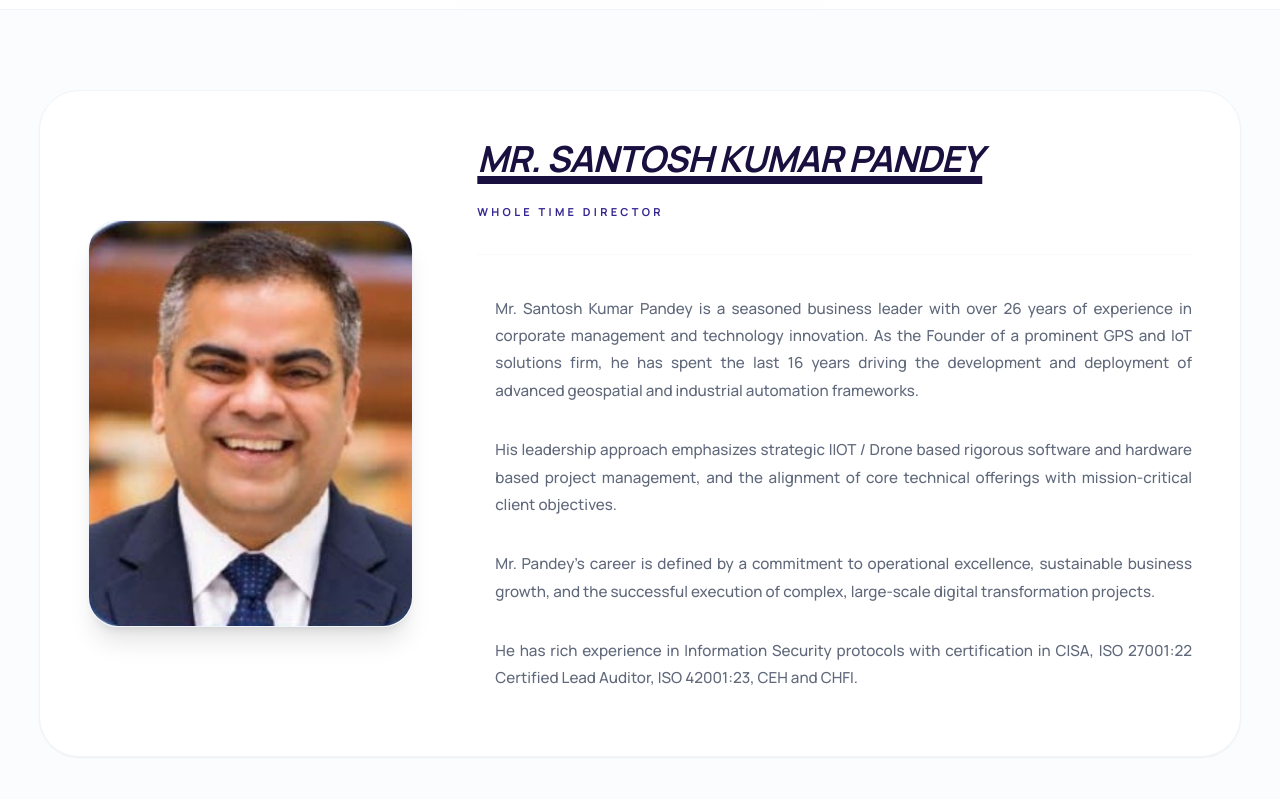
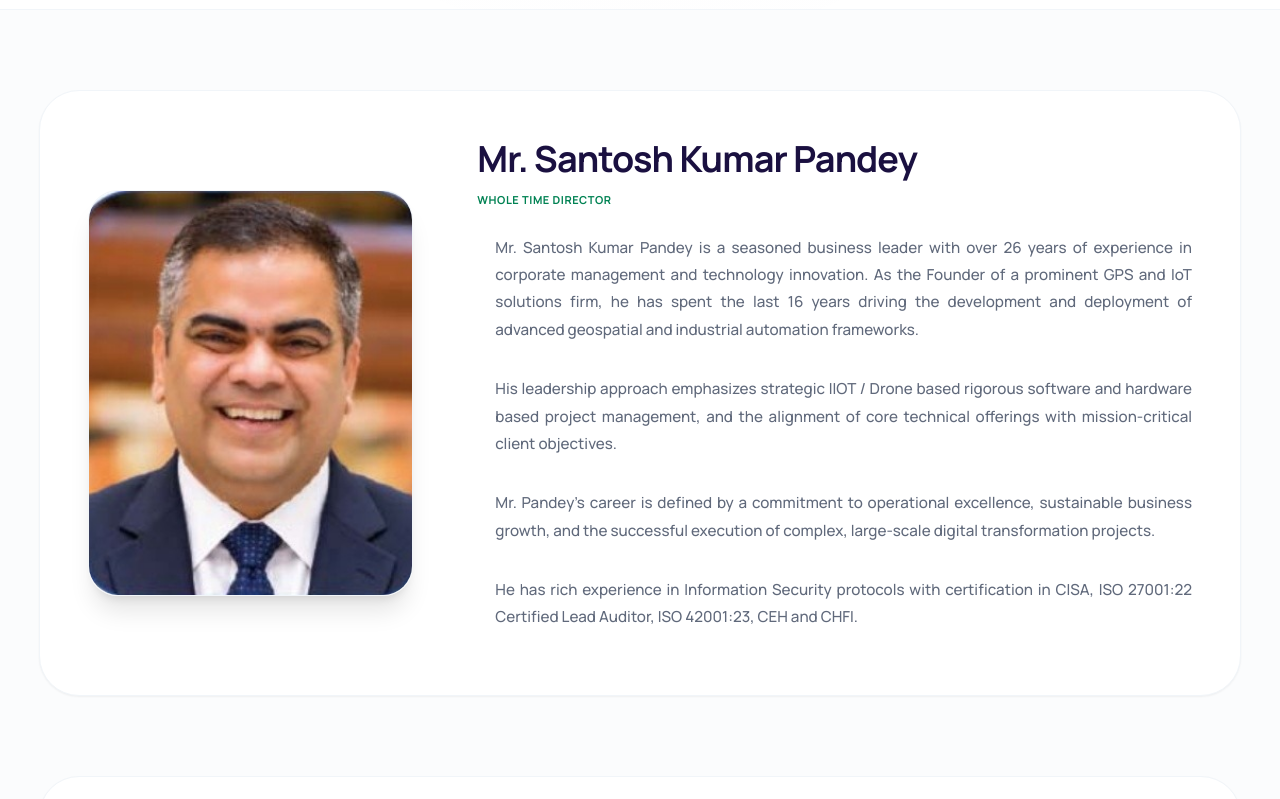
Before and after one commit to vinayjaisval/aaawebsite, a React (Vite) app: page /investors/board in a window 1280 px wide. Shown: the part 580-1379 px from the top of the page. Built offline with nearby package versions, Linux system fonts and the light colour scheme.

Commit message:
fix:updated the styling in directors page

```diff
--- a/src/pages/BoardCommittees.tsx
+++ b/src/pages/BoardCommittees.tsx
@@ -147,7 +147,7 @@ export default function BoardCommittees() {
                                 <td className="px-5 py-4 text-[0.95rem] font-bold text-[#1A1040] border border-[#DEE2E6]">
                                   {member.name}
                                 </td>
-                                <td className="px-5 py-4 text-[0.95rem] font-medium text-[#60697B] border border-[#DEE2E6] leading-relaxed">
+                                <td className="px-5 py-4 text-[0.95rem] font-bold text-[#008253] border border-[#DEE2E6] leading-relaxed">
                                   {member.nature}
                                 </td>
                               </tr>
--- a/src/pages/BoardOfDirectors.tsx
+++ b/src/pages/BoardOfDirectors.tsx
@@ -52,7 +52,7 @@ const boardMembers = [
     role: "Independent Director",
     image: "/images/premendra-singh-rajput.jpg",
     bullets: [
-      "Mr Premendra Rajput joins the Board of Directors bringing over 24 years of extensive IT industry experience, specializing in global program management, delivery governance, and enterprise digital transformation.",
+      "Mr. Premendra Singh Rajput joins the Board of Directors bringing over 24 years of extensive IT industry experience, specializing in global program management, delivery governance, and enterprise digital transformation.",
       "His deep expertise in managing highly complex, data-intensive IT infrastructures helps the Company for overseeing its cyber audit and strategic risk management initiatives.",
       "He is also experienced in the global delivery and governance of critical data and marketing platforms.",
       "His comprehensive understanding of enterprise IT architectures, combined with his proven track record in risk identification, cross-functional team collaboration, and strict contract management, makes him an exceptional asset in shaping our board's cyber audit strategies and compliance frameworks."
@@ -126,14 +126,14 @@ export default function BoardOfDirectors() {
                   </div>
 
                   <div className={`md:col-span-8 flex flex-col justify-center ${idx % 2 === 0 ? "md:order-2" : "md:order-1"}`}>
-                    <h2 className="text-2xl md:text-3xl lg:text-4xl font-extrabold text-[#1A1040] tracking-tight leading-tight uppercase italic underline decoration-aaa-primary/10 decoration-8 underline-offset-4 mb-6 group-hover:text-aaa-primary transition-colors">
+                    <h2 className="text-2xl md:text-3xl lg:text-4xl font-bold text-[#1A1040] tracking-tight leading-tight mb-3">
                       {member.name}
                     </h2>
-                    <p className="text-aaa-primary font-extrabold text-[11px] uppercase tracking-[0.3em] mb-8 border-b border-slate-50 pb-8">
+                    <p className="text-[#008253] font-bold text-[11px] uppercase tracking-wider mb-6">
                       {member.role}
                     </p>
 
-                    <div className="space-y-4 pt-2">
+                    <div className="space-y-4">
                       {member.bullets.map((item, i) => (
                         <div key={i} className="flex gap-3 items-start group/bullet">
                           <div className="w-1.5 h-1.5 rounded-full bg-aaa-primary/60 mt-2.5 shrink-0 group-hover/bullet:bg-aaa-primary transition-colors" />
--- a/src/pages/Management.tsx
+++ b/src/pages/Management.tsx
@@ -143,10 +143,10 @@ export default function Management() {
                   </div>
 
                   <div className={`md:col-span-8 flex flex-col justify-center ${idx % 2 === 0 ? "md:order-2" : "md:order-1"}`}>
-                    <h2 className="text-2xl md:text-3xl font-bold text-slate-900 tracking-tight leading-tight uppercase italic underline decoration-aaa-primary/10 decoration-8 underline-offset-4 mb-4">
+                    <h2 className="text-2xl md:text-3xl font-bold text-[#1A1040] tracking-tight leading-tight mb-3">
                       {leader.name}
                     </h2>
-                    <p className="text-aaa-primary font-bold text-[0.85rem] uppercase tracking-[0.2em] mb-8 italic">{leader.role}</p>
+                    <p className="text-[#008253] font-bold text-[11px] uppercase tracking-wider mb-6">{leader.role}</p>
 
                     <div className="space-y-4 mb-6">
                       <div className="flex gap-4 items-start">
```
